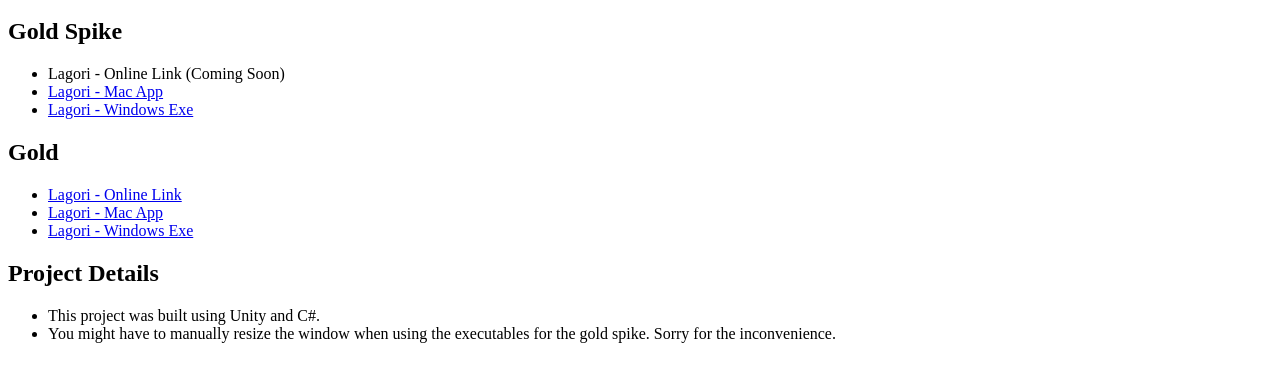
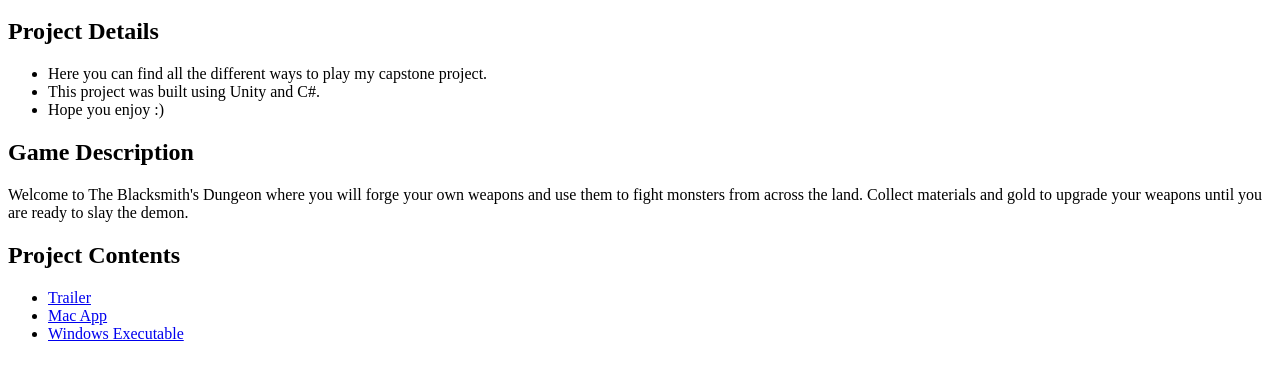
Before and after one commit to rushabhks/rushabhks.github.io, a plain HTML site: page index.html in a window 1280 px wide. Shown: the part 48-430 px from the top of the page. Drawn offline with Linux system fonts and the light colour scheme.

Commit message:
Update index.html for p3

```diff
--- a/index.html
+++ b/index.html
@@ -2,27 +2,24 @@
 
 <h1>Rushabh Shah's Portfolio for W24 EECS 494</h1>
 
-<h2>Gold Spike</h2>
-
-<ul>
-  <li>Lagori - Online Link (Coming Soon)</li>
-  <li><a href="goldspike_mac_executable.zip">Lagori - Mac App</a></li>
-  <li><a href="goldspike_windows_executable.zip">Lagori - Windows Exe</a></li>
-</ul>
-
-<h2>Gold</h2>
-
-<ul>
-  <li><a href="https://rushabhks.itch.io/lagori">Lagori - Online Link</a></li>
-  <li><a href="gold_mac_exectuable.zip">Lagori - Mac App</a></li>
-  <li><a href="gold_windows_executable.zip">Lagori - Windows Exe</a></li>
-</ul>
-
 <h2>Project Details</h2>
 
 <ul>
+  <li>Here you can find all the different ways to play my capstone project.</li>
   <li>This project was built using Unity and C#.</li>
-  <li>You might have to manually resize the window when using the executables for the gold spike. Sorry for the inconvenience.</li>
+  <li>Hope you enjoy :)</li>
+</ul>
+
+<h2>Game Description</h2>
+
+Welcome to The Blacksmith's Dungeon where you will forge your own weapons and use them to fight monsters from across the land. Collect materials and gold to upgrade your weapons until you are ready to slay the demon.
+
+<h2>Project Contents</h2>
+
+<ul>
+  <li><a href="https://youtu.be/BUds7MHznBs">Trailer</a></li>
+  <li><a href="goldspike_mac_executable.zip">Mac App</a></li>
+  <li><a href="goldspike_windows_executable.zip">Windows Executable</a></li>
 </ul>
 
 </html>
```
